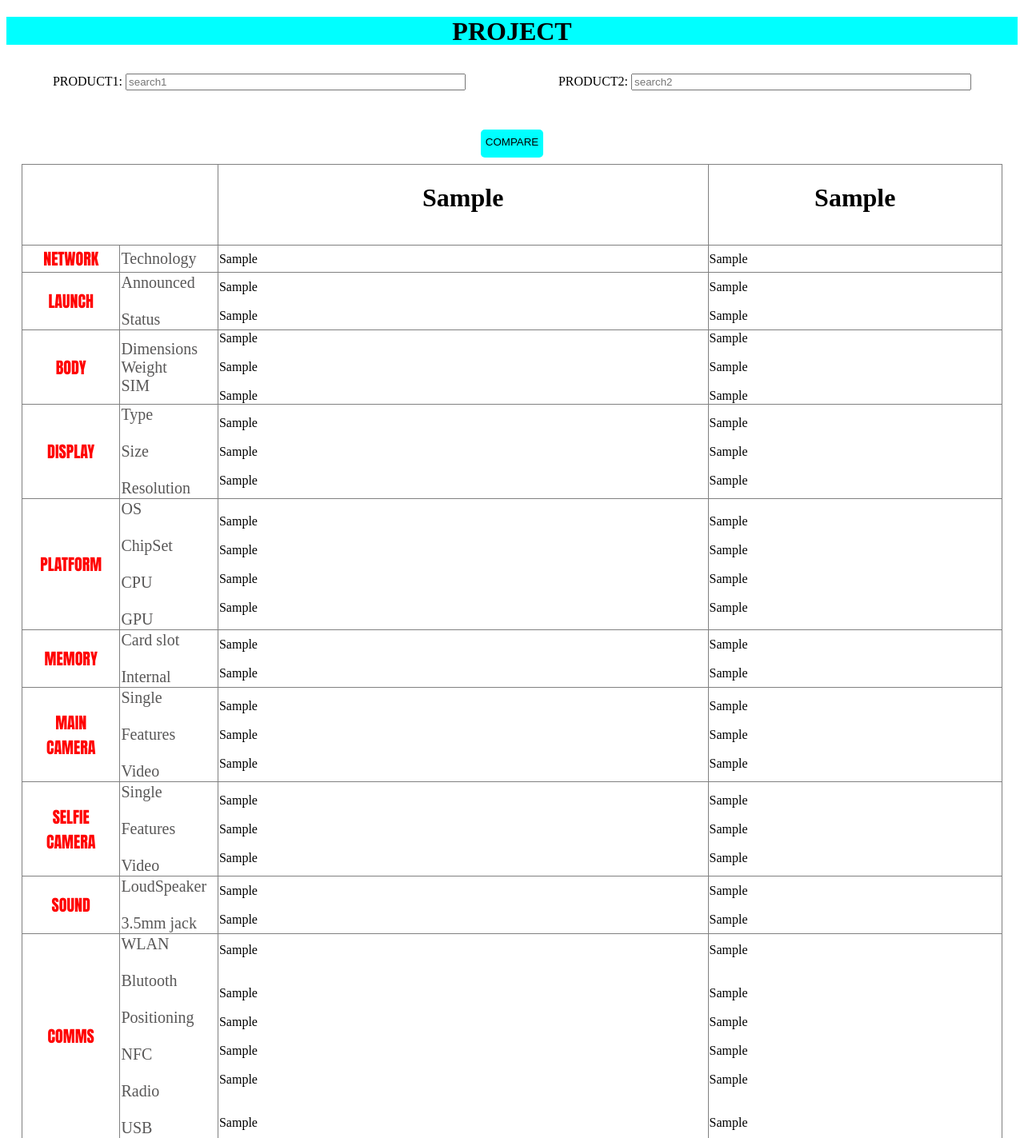
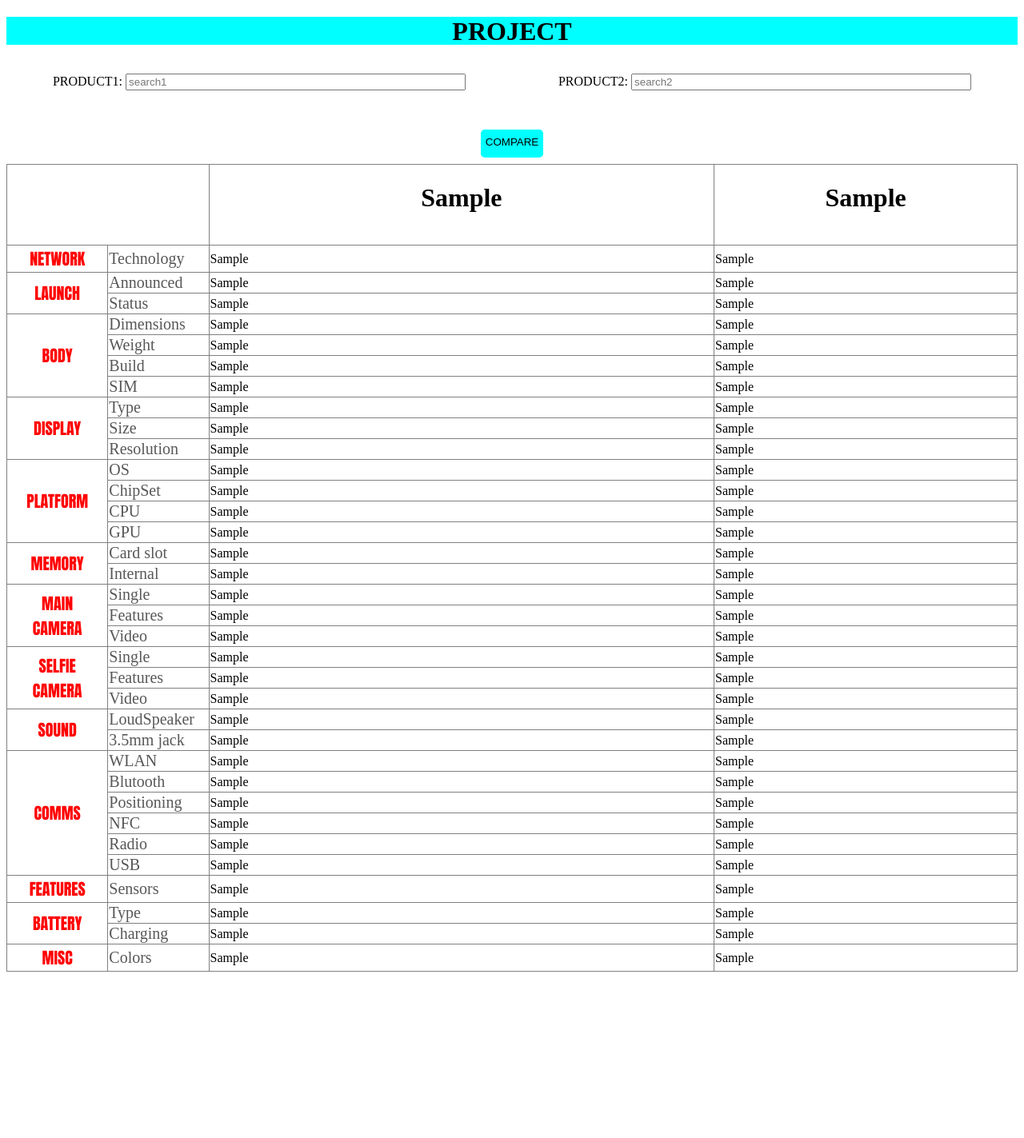
Before and after one commit to Frank123-creator/miniproject, a Flask app: template template/project.html in a window 1280 px wide. Shown: the top 1423 px of the page at 80% size. After the commit the page ends 1215 px from the top, so only its background shows below. Run offline with Flask 3, Linux system fonts and the light colour scheme; the template is opened without the code that fills it: most values are stand-ins (such as "Sample title", 1, 10 or a date in 2020).

Commit message:
Update project.html

```diff
--- a/template/project.html
+++ b/template/project.html
@@ -77,7 +77,8 @@
 
 
     {% if table_data %}
-    <table border="1" style="border-collapse: collapse;" width="97%" align="center">
+<table border="1" width="100%" style="border-collapse:collapse">
+    <!-- row1-->
     <thead>
             <td colspan="2"></td>
             <td align="center" width="50%">
@@ -91,112 +92,285 @@
                 {% endfor %}
             </td>
     </thead>
+
+    <!-- row2-->
     <tr>
       <td align="center" class="headings" width="10%">NETWORK</td>
-            <td align="left" class="subheadings" width="10%">Technology</td>
+      <td align="left" class="subheadings">Technology</td>
       {% for row in table_data %}
       <td>{{row['data2']}}</td>
       <td>{{row['data36']}}</td>
       {% endfor %}
     </tr>
+
+    <!-- row3-->
     <tr>
-            <td align="center" class="headings">LAUNCH</td>
-            <td align="left" class="subheadings">Announced<br><br>Status</td>
+      <td rowspan="2" align="center" class="headings" width="10%">LAUNCH</td>
+      <td align="left" class="subheadings" width="10%">Announced</td>
       {% for row in table_data %}
-            <td>{{row['data3']}}<br><br>{{row['data4']}}</td>
-            <td>{{row['data37']}}<br><br>{{row['data38']}}</td>
+      <td>{{row['data3']}}</td>
+      <td>{{row['data37']}}</td>
       {% endfor %}
     </tr>
     <tr>
-            <td align="center" class="headings">BODY</td>
-            <td align="left" class="subheadings">Dimensions<br>Weight<br>SIM</td>
+      <td align="left" class="subheadings" width="10%">Status</td>
       {% for row in table_data %}
-            <td>{{row['data5']}}<br><br>{{row['data6']}}<br><br>{{row['data7']}}</td>
-            <td>{{row['data39']}}<br><br>{{row['data40']}}<br><br>{{row['data41']}}</td>
+      <td>{{row['data4']}}</td>
+      <td>{{row['data38']}}</td>
+      {% endfor %}
+    </tr>
+
+    <!-- row4-->
+    <tr>
+      <td rowspan="4" align="center" class="headings" width="10%">BODY</td>
+      <td align="left" class="subheadings" width="10%">Dimensions</td>
+      {% for row in table_data %}
+      <td>{{row['data5']}}</td>
+      <td>{{row['data39']}}</td>
       {% endfor %}
     </tr>
     <tr>
-            <td align="center" class="headings">DISPLAY</td>
-            <td align="left" class="subheadings">Type<br><br>Size<br><br>Resolution</td>
+      <td align="left" class="subheadings" width="10%">Weight</td>
       {% for row in table_data %}
-            <td>{{row['data8']}}<br><br>{{row['data9']}}<br><br>{{row['data10']}}</td>
-            <td>{{row['data42']}}<br><br>{{row['data43']}}<br><br>{{row['data44']}}</td>
+      <td>{{row['data6']}}</td>
+      <td>{{row['data40']}}</td>
       {% endfor %}
     </tr>
      <tr>
-            <td align="center" class="headings">PLATFORM</td>
-            <td align="left" class="subheadings">OS<br><br>ChipSet<br><br>CPU<br><br>GPU</td>
+      <td align="left" class="subheadings" width="10%">Build</td>
       {% for row in table_data %}
-            <td>{{row['data11']}}<br><br>{{row['data12']}}<br><br>{{row['data13']}}<br><br>{{row['data14']}}</td>
-            <td>{{row['data45']}}<br><br>{{row['data46']}}<br><br>{{row['data47']}}<br><br>{{row['data48']}}</td>
+      <td>{{row['data69']}}</td>
+      <td>{{row['data70']}}</td>
       {% endfor %}
     </tr>
     <tr>
-            <td align="center" class="headings">MEMORY</td>
-            <td align="left" class="subheadings">Card slot<br><br>Internal</td>
+      <td align="left" class="subheadings" width="10%">SIM</td>
       {% for row in table_data %}
-            <td>{{row['data15']}}<br><br>{{row['data16']}}</td>
-            <td>{{row['data49']}}<br><br>{{row['data50']}}</td>
+      <td>{{row['data7']}}</td>
+      <td>{{row['data41']}}</td>
+      {% endfor %}
+    </tr>
+
+    <!-- row5-->
+    <tr>
+      <td rowspan="3" align="center" class="headings" width="10%">DISPLAY</td>
+      <td align="left" class="subheadings" width="10%">Type</td>
+      {% for row in table_data %}
+      <td>{{row['data8']}}</td>
+      <td>{{row['data42']}}</td>
       {% endfor %}
     </tr>
     <tr>
-            <td align="center" class="headings">MAIN<br>CAMERA</td>
-            <td align="left" class="subheadings">Single<br><br>Features<br><br>Video</td>
+      <td align="left" class="subheadings" width="10%">Size</td>
       {% for row in table_data %}
-            <td>{{row['data17']}}<br><br>{{row['data18']}}<br><br>{{row['data19']}}</td>
-            <td>{{row['data51']}}<br><br>{{row['data52']}}<br><br>{{row['data53']}}</td>
+      <td>{{row['data9']}}</td>
+      <td>{{row['data43']}}</td>
       {% endfor %}
     </tr>
     <tr>
-            <td align="center" class="headings">SELFIE<br>CAMERA</td>
-            <td align="left" class="subheadings">Single<br><br>Features<br><br>Video</td>
+      <td align="left" class="subheadings" width="10%">Resolution</td>
       {% for row in table_data %}
-            <td>{{row['data20']}}<br><br>{{row['data21']}}<br><br>{{row['data22']}}</td>
-            <td>{{row['data54']}}<br><br>{{row['data55']}}<br><br>{{row['data56']}}</td>
+      <td>{{row['data10']}}</td>
+      <td>{{row['data44']}}</td>
+      {% endfor %}
+    </tr>
+
+    <!-- row6-->
+    <tr>
+      <td rowspan="4" align="center" class="headings" width="10%">PLATFORM</td>
+      <td align="left" class="subheadings" width="10%">OS</td>
+      {% for row in table_data %}
+      <td>{{row['data11']}}</td>
+      <td>{{row['data45']}}</td>
       {% endfor %}
     </tr>
     <tr>
-            <td align="center" class="headings">SOUND</td>
-            <td align="left" class="subheadings">LoudSpeaker<br><br>3.5mm jack</td>
+      <td align="left" class="subheadings" width="10%">ChipSet</td>
       {% for row in table_data %}
-            <td>{{row['data23']}}<br><br>{{row['data24']}}</td>
-            <td>{{row['data57']}}<br><br>{{row['data58']}}</td>
+      <td>{{row['data12']}}</td>
+      <td>{{row['data46']}}</td>
       {% endfor %}
     </tr>
     <tr>
-            <td align="center" class="headings">COMMS</td>
-            <td align="left" class="subheadings">WLAN<br><br>Blutooth<br><br>Positioning<br><br>NFC<br><br>Radio<br><br>USB</td>
+      <td align="left" class="subheadings" width="10%">CPU</td>
       {% for row in table_data %}
-            <td>{{row['data25']}}<br><br><br>{{row['data26']}}<br><br>{{row['data27']}}<br><br>{{row['data28']}}<br><br>{{row['data29']}}<br><br><br>{{row['data30']}}</td>
-            <td>{{row['data59']}}<br><br><br>{{row['data60']}}<br><br>{{row['data61']}}<br><br>{{row['data62']}}<br><br>{{row['data63']}}<br><br><br>{{row['data64']}}</td>
+      <td>{{row['data13']}}</td>
+      <td>{{row['data47']}}</td>
       {% endfor %}
     </tr>
     <tr>
-            <td align="center" class="headings">FEATURES</td>
-            <td align="left" class="subheadings">Sensors</td>
+      <td align="left" class="subheadings" width="10%">GPU</td>
+      {% for row in table_data %}
+      <td>{{row['data14']}}</td>
+      <td>{{row['data48']}}</td>
+      {% endfor %}
+    </tr>
+
+    <!-- row7-->
+    <tr>
+      <td rowspan="2" align="center" class="headings" width="10%">MEMORY</td>
+      <td align="left" class="subheadings" width="10%">Card slot</td>
+      {% for row in table_data %}
+      <td>{{row['data15']}}</td>
+      <td>{{row['data49']}}</td>
+      {% endfor %}
+    </tr>
+    <tr>
+      <td align="left" class="subheadings" width="10%">Internal</td>
+      {% for row in table_data %}
+      <td>{{row['data16']}}</td>
+      <td>{{row['data50']}}</td>
+      {% endfor %}
+    </tr>
+
+    <!-- row8-->
+    <tr>
+      <td rowspan="3" align="center" class="headings" width="10%">MAIN<br>CAMERA</td>
+      <td align="left" class="subheadings" width="10%">Single</td>
+      {% for row in table_data %}
+      <td>{{row['data17']}}</td>
+      <td>{{row['data51']}}</td>
+      {% endfor %}
+    </tr>
+    <tr>
+      <td align="left" class="subheadings" width="10%">Features</td>
+      {% for row in table_data %}
+      <td>{{row['data18']}}</td>
+      <td>{{row['data52']}}</td>
+      {% endfor %}
+    </tr>
+    <tr>
+      <td align="left" class="subheadings" width="10%">Video</td>
+      {% for row in table_data %}
+      <td>{{row['data19']}}</td>
+      <td>{{row['data53']}}</td>
+      {% endfor %}
+    </tr>
+
+    <!-- row9-->
+    <tr>
+      <td rowspan="3" align="center" class="headings" width="10%">SELFIE<br>CAMERA</td>
+      <td align="left" class="subheadings" width="10%">Single</td>
+      {% for row in table_data %}
+      <td>{{row['data20']}}</td>
+      <td>{{row['data54']}}</td>
+      {% endfor %}
+    </tr>
+    <tr>
+      <td align="left" class="subheadings" width="10%">Features</td>
+      {% for row in table_data %}
+      <td>{{row['data21']}}</td>
+      <td>{{row['data55']}}</td>
+      {% endfor %}
+    </tr>
+    <tr>
+      <td align="left" class="subheadings" width="10%">Video</td>
+      {% for row in table_data %}
+      <td>{{row['data22']}}</td>
+      <td>{{row['data56']}}</td>
+      {% endfor %}
+    </tr>
+
+    <!-- row10-->
+     <tr>
+      <td rowspan="2" align="center" class="headings" width="10%">SOUND</td>
+      <td align="left" class="subheadings" width="10%">LoudSpeaker</td>
+      {% for row in table_data %}
+      <td>{{row['data23']}}</td>
+      <td>{{row['data57']}}</td>
+      {% endfor %}
+    </tr>
+    <tr>
+      <td align="left" class="subheadings" width="10%">3.5mm jack</td>
+      {% for row in table_data %}
+      <td>{{row['data24']}}</td>
+      <td>{{row['data58']}}</td>
+      {% endfor %}
+    </tr>
+
+    <!-- row11-->
+    <tr>
+      <td rowspan="6" align="center" class="headings" width="10%">COMMS</td>
+      <td align="left" class="subheadings" width="10%">WLAN</td>
+      {% for row in table_data %}
+      <td>{{row['data25']}}</td>
+      <td>{{row['data59']}}</td>
+      {% endfor %}
+    </tr>
+    <tr>
+      <td align="left" class="subheadings" width="10%">Blutooth</td>
+      {% for row in table_data %}
+      <td>{{row['data26']}}</td>
+      <td>{{row['data60']}}</td>
+      {% endfor %}
+    </tr>
+    <tr>
+      <td align="left" class="subheadings" width="10%">Positioning</td>
+      {% for row in table_data %}
+      <td>{{row['data27']}}</td>
+      <td>{{row['data61']}}</td>
+      {% endfor %}
+    </tr>
+    <tr>
+      <td align="left" class="subheadings" width="10%">NFC</td>
+      {% for row in table_data %}
+      <td>{{row['data28']}}</td>
+      <td>{{row['data62']}}</td>
+      {% endfor %}
+    </tr>
+    <tr>
+      <td align="left" class="subheadings" width="10%">Radio</td>
+      {% for row in table_data %}
+      <td>{{row['data29']}}</td>
+      <td>{{row['data63']}}</td>
+      {% endfor %}
+    </tr>
+    <tr>
+      <td align="left" class="subheadings" width="10%">USB</td>
+      {% for row in table_data %}
+      <td>{{row['data30']}}</td>
+      <td>{{row['data64']}}</td>
+      {% endfor %}
+    </tr>
+
+    <!-- row12-->
+    <tr>
+      <td align="center" class="headings" width="10%">FEATURES</td>
+      <td align="left" class="subheadings" width="10%">Sensors</td>
       {% for row in table_data %}
       <td>{{row['data31']}}</td>
       <td>{{row['data65']}}</td>
       {% endfor %}
     </tr>
+
+    <!-- row13-->
     <tr>
-            <td align="center" class="headings">BATTERY</td>
-            <td align="left" class="subheadings">Type<br><br>Charging</td>
+      <td rowspan="2" align="center" class="headings" width="10%">BATTERY</td>
+      <td align="left" class="subheadings" width="10%">Type</td>
       {% for row in table_data %}
-            <td>{{row['data32']}}<br><br>{{row['data33']}}</td>
-            <td>{{row['data66']}}<br><br>{{row['data67']}}</td>
+      <td>{{row['data32']}}</td>
+      <td>{{row['data66']}}</td>
       {% endfor %}
     </tr>
     <tr>
-            <td align="center" class="headings">MISC</td>
-            <td align="left" class="subheadings">Colors</td>
+      <td align="left" class="subheadings" width="10%">Charging</td>
+      {% for row in table_data %}
+      <td>{{row['data33']}}</td>
+      <td>{{row['data67']}}</td>
+      {% endfor %}
+    </tr>
+
+    <!-- row14-->
+    <tr>
+      <td align="center" class="headings" width="10%">MISC</td>
+      <td align="left" class="subheadings" width="10%">Colors</td>
       {% for row in table_data %}
       <td>{{row['data34']}}</td>
       <td>{{row['data68']}}</td>
       {% endfor %}
     </tr>
+
   </table>
-
   {% endif %}
 
 
```
Lines whose indentation alone changed are shown as unchanged.
